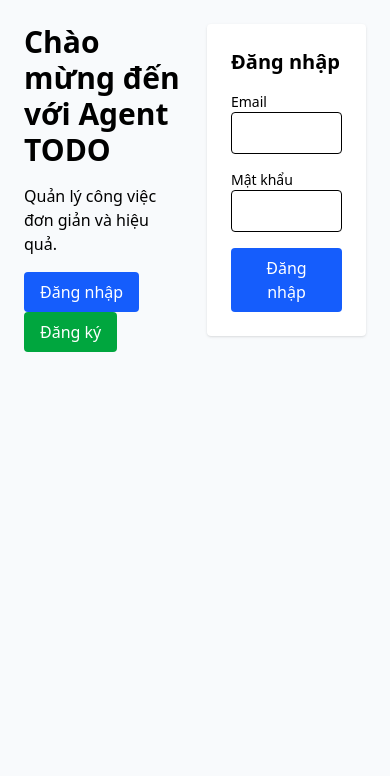
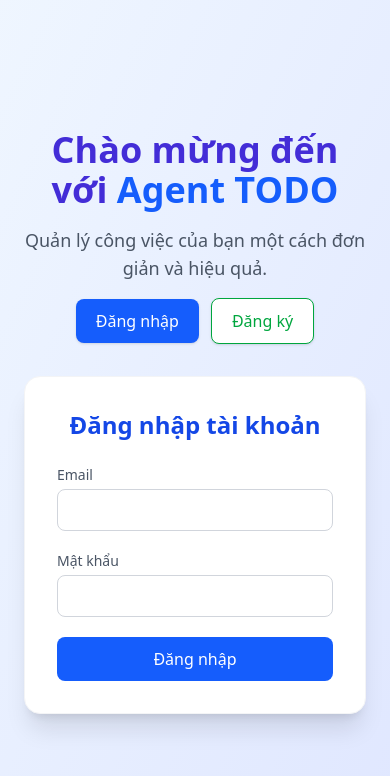
Before and after one commit to AndyAnh174/agent-todo, a Next.js app in the folder client/: page / in a window 390 px wide. Shown: the top 776 px of the page. Built offline with nearby package versions, Linux system fonts and the light colour scheme.

Commit message:
feat: enhance layout and styling of login and registration forms; improve button designs and responsiveness

```diff
--- a/client/src/app/page.tsx
+++ b/client/src/app/page.tsx
@@ -107,22 +107,33 @@ export default function Home() {
   }
 
   return (
-    <main className="p-6">
-      <div className="max-w-3xl mx-auto grid grid-cols-2 gap-6 items-start">
-        <div>
-          <h1 className="text-3xl font-bold mb-4">
-            Chào mừng đến với Agent TODO
+    <main className="min-h-screen flex items-center justify-center bg-gradient-to-br from-blue-50 to-indigo-100 p-6">
+      <div className="max-w-5xl w-full grid md:grid-cols-2 gap-8 items-center">
+        {/* LEFT SIDE */}
+        <div className="text-center md:text-left space-y-4">
+          <h1 className="text-4xl font-bold text-indigo-700">
+            Chào mừng đến với <span className="text-blue-600">Agent TODO</span>
           </h1>
-          <p className="mb-4">Quản lý công việc đơn giản và hiệu quả.</p>
-          <div className="space-x-2">
+          <p className="text-gray-600 text-lg">
+            Quản lý công việc của bạn một cách đơn giản và hiệu quả.
+          </p>
+          <div className="space-x-3">
             <button
-              className="px-4 py-2 bg-blue-600 text-white rounded"
+              className={`px-5 py-2.5 rounded-lg font-medium shadow transition ${
+                !isRegister
+                  ? "bg-blue-600 text-white hover:bg-blue-700"
+                  : "bg-white text-blue-600 border border-blue-600 hover:bg-blue-50"
+              }`}
               onClick={() => setIsRegister(false)}
             >
               Đăng nhập
             </button>
             <button
-              className="px-4 py-2 bg-green-600 text-white rounded"
+              className={`px-5 py-2.5 rounded-lg font-medium shadow transition ${
+                isRegister
+                  ? "bg-green-600 text-white hover:bg-green-700"
+                  : "bg-white text-green-600 border border-green-600 hover:bg-green-50"
+              }`}
               onClick={() => setIsRegister(true)}
             >
               Đăng ký
@@ -130,92 +141,103 @@ export default function Home() {
           </div>
         </div>
 
+        {/* RIGHT SIDE */}
+        <div className="bg-white rounded-2xl shadow-xl p-8 border border-gray-100">
+          {!isRegister ? (
+            <>
+              <h2 className="text-2xl font-semibold text-center text-blue-700 mb-6">
+                Đăng nhập tài khoản
+              </h2>
+              <form onSubmit={handleLogin} className="space-y-5">
                 <div>
-          {!isRegister ? (
-            <div className="max-w-md mx-auto p-6 bg-white rounded shadow">
-              <h2 className="text-xl font-semibold mb-4">Đăng nhập</h2>
-              <form onSubmit={handleLogin} className="space-y-4">
-                <div>
-                  <label className="block text-sm">Email</label>
+                  <label className="block text-sm font-medium text-gray-600 mb-1">
+                    Email
+                  </label>
                   <input
                     type="email"
                     value={email}
                     onChange={(e) => setEmail(e.target.value)}
                     required
-                    className="w-full border rounded px-3 py-2"
+                    className="w-full border border-gray-300 rounded-lg px-3 py-2 focus:ring-2 focus:ring-blue-400 focus:border-blue-400 outline-none"
                   />
                 </div>
                 <div>
-                  <label className="block text-sm">Mật khẩu</label>
+                  <label className="block text-sm font-medium text-gray-600 mb-1">
+                    Mật khẩu
+                  </label>
                   <input
                     type="password"
                     value={password}
                     onChange={(e) => setPassword(e.target.value)}
                     required
-                    className="w-full border rounded px-3 py-2"
+                    className="w-full border border-gray-300 rounded-lg px-3 py-2 focus:ring-2 focus:ring-blue-400 focus:border-blue-400 outline-none"
                   />
                 </div>
                 {error && <div className="text-sm text-red-600">{error}</div>}
-                <div>
                 <button
                   type="submit"
                   disabled={loading}
-                    className="px-4 py-2 bg-blue-600 text-white rounded"
+                  className="w-full bg-blue-600 text-white py-2.5 rounded-lg hover:bg-blue-700 transition font-medium"
                 >
-                    {loading ? "Đang..." : "Đăng nhập"}
+                  {loading ? "Đang đăng nhập..." : "Đăng nhập"}
                 </button>
-                </div>
               </form>
-            </div>
+            </>
           ) : (
-            <div className="max-w-md mx-auto p-6 bg-white rounded shadow">
-              <h2 className="text-xl font-semibold mb-4">Tạo tài khoản</h2>
-              <form onSubmit={handleRegister} className="space-y-4">
+            <>
+              <h2 className="text-2xl font-semibold text-center text-green-700 mb-6">
+                Tạo tài khoản mới
+              </h2>
+              <form onSubmit={handleRegister} className="space-y-5">
                 <div>
-                  <label className="block text-sm">Họ và tên</label>
+                  <label className="block text-sm font-medium text-gray-600 mb-1">
+                    Họ và tên
+                  </label>
                   <input
                     type="text"
                     value={rname}
                     onChange={(e) => setRName(e.target.value)}
                     required
-                    className="w-full border rounded px-3 py-2"
+                    className="w-full border border-gray-300 rounded-lg px-3 py-2 focus:ring-2 focus:ring-green-400 focus:border-green-400 outline-none"
                   />
                 </div>
                 <div>
-                  <label className="block text-sm">Email</label>
+                  <label className="block text-sm font-medium text-gray-600 mb-1">
+                    Email
+                  </label>
                   <input
                     type="email"
                     value={remail}
                     onChange={(e) => setREmail(e.target.value)}
                     required
-                    className="w-full border rounded px-3 py-2"
+                    className="w-full border border-gray-300 rounded-lg px-3 py-2 focus:ring-2 focus:ring-green-400 focus:border-green-400 outline-none"
                   />
                 </div>
                 <div>
-                  <label className="block text-sm">Mật khẩu</label>
+                  <label className="block text-sm font-medium text-gray-600 mb-1">
+                    Mật khẩu
+                  </label>
                   <input
                     type="password"
                     value={rpassword}
                     onChange={(e) => setRPassword(e.target.value)}
                     required
-                    className="w-full border rounded px-3 py-2"
+                    className="w-full border border-gray-300 rounded-lg px-3 py-2 focus:ring-2 focus:ring-green-400 focus:border-green-400 outline-none"
                   />
                 </div>
                 {rerror && <div className="text-sm text-red-600">{rerror}</div>}
                 {rsuccess && (
                   <div className="text-sm text-green-600">{rsuccess}</div>
                 )}
-                <div>
                 <button
                   type="submit"
                   disabled={rloading}
-                    className="px-4 py-2 bg-green-600 text-white rounded"
+                  className="w-full bg-green-600 text-white py-2.5 rounded-lg hover:bg-green-700 transition font-medium"
                 >
-                    {rloading ? "Đang..." : "Đăng ký"}
+                  {rloading ? "Đang đăng ký..." : "Đăng ký"}
                 </button>
-                </div>
               </form>
-            </div>
+            </>
           )}
         </div>
       </div>
```
Lines whose indentation alone changed are shown as unchanged.
